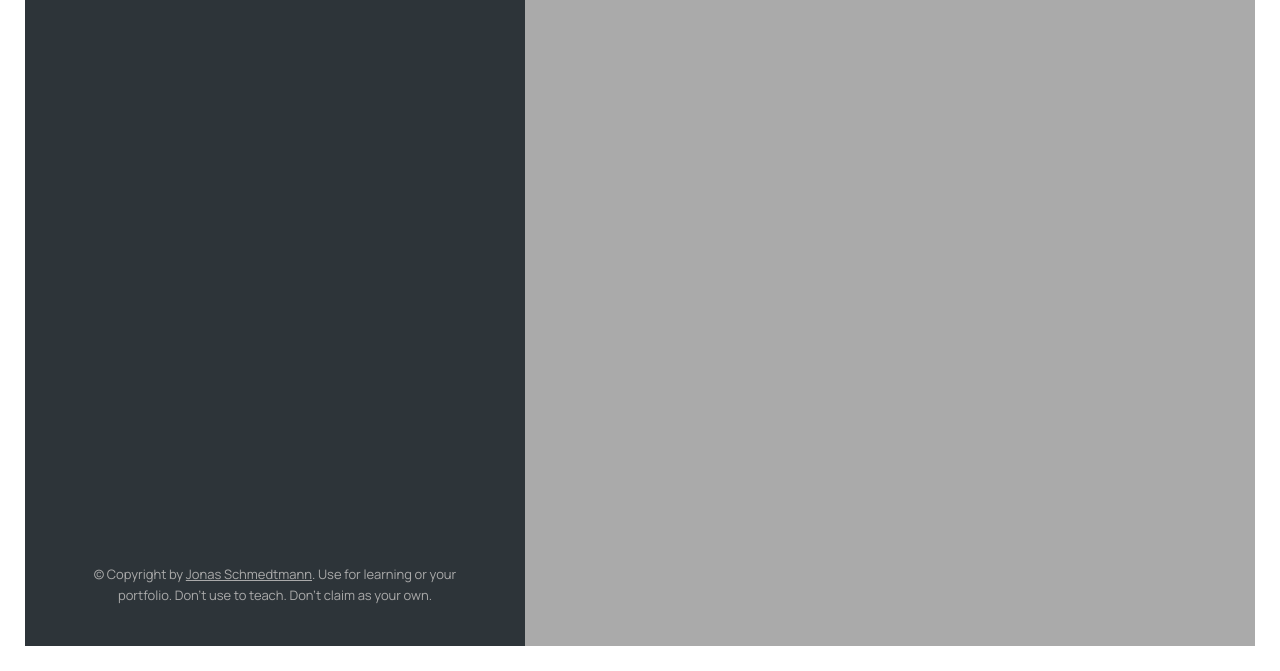
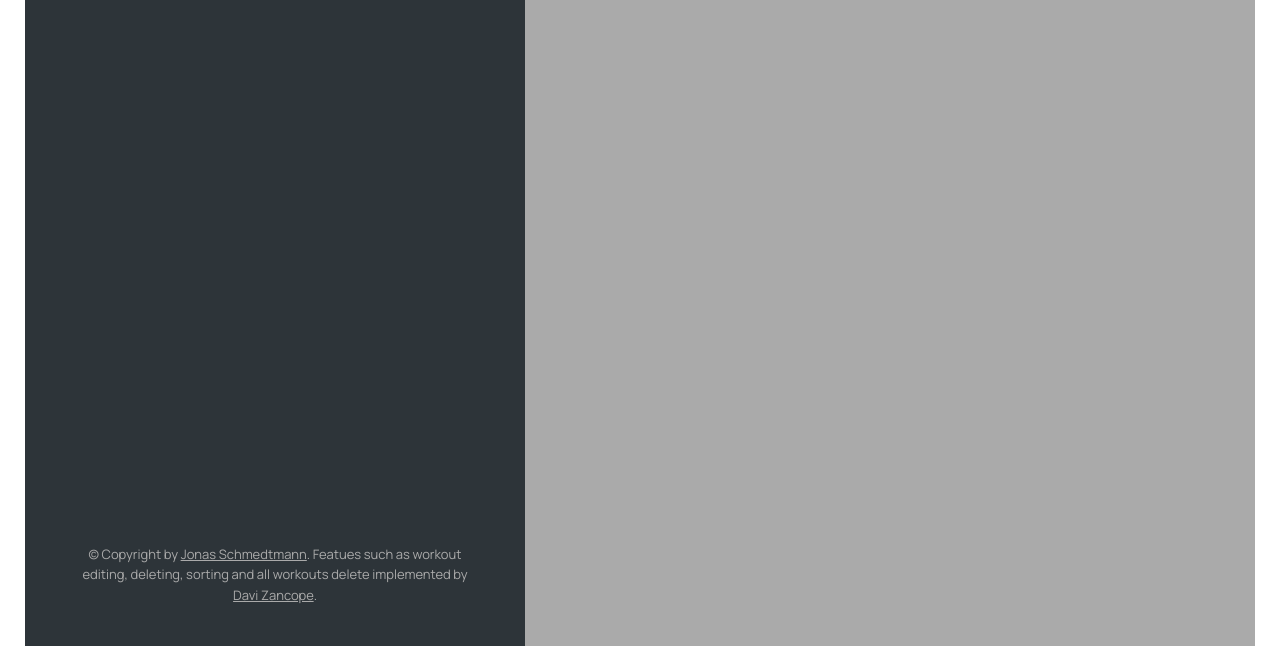
Before and after one commit to davizancope/Mapty-App, a plain HTML site: page index.html in a window 1280 px wide. Shown: the part 129-800 px from the top of the page. Drawn offline with nearby package versions, Linux system fonts and the light colour scheme.

Commit message:
chore: :speech_balloon: change hard coded titles

```diff
--- a/index.html
+++ b/index.html
@@ -18,7 +18,7 @@
   <link defer rel="stylesheet" href="style.css" />
 
   <script defer src="script.js"></script>
-  <title>mapty // Map your workouts</title>
+  <title>Mapty | Map your workouts</title>
 </head>
 
 <body>
@@ -132,9 +132,9 @@
 
     <p class="copyright">
       &copy; Copyright by
-      <a class="twitter-link" target="_blank" href="https://twitter.com/jonasschmedtman">Jonas Schmedtmann</a>. Use for
-      learning or your portfolio. Don't use to teach. Don't claim
-      as your own.
+      <a class="twitter-link" target="_blank" href="https://twitter.com/jonasschmedtman">Jonas Schmedtmann</a>. Featues
+      such as workout editing, deleting, sorting and all workouts delete implemented by <a class="twitter-link"
+        target="_blank" href="https://github.com/davizancope">Davi Zancope</a>.
     </p>
   </div>
 
```
